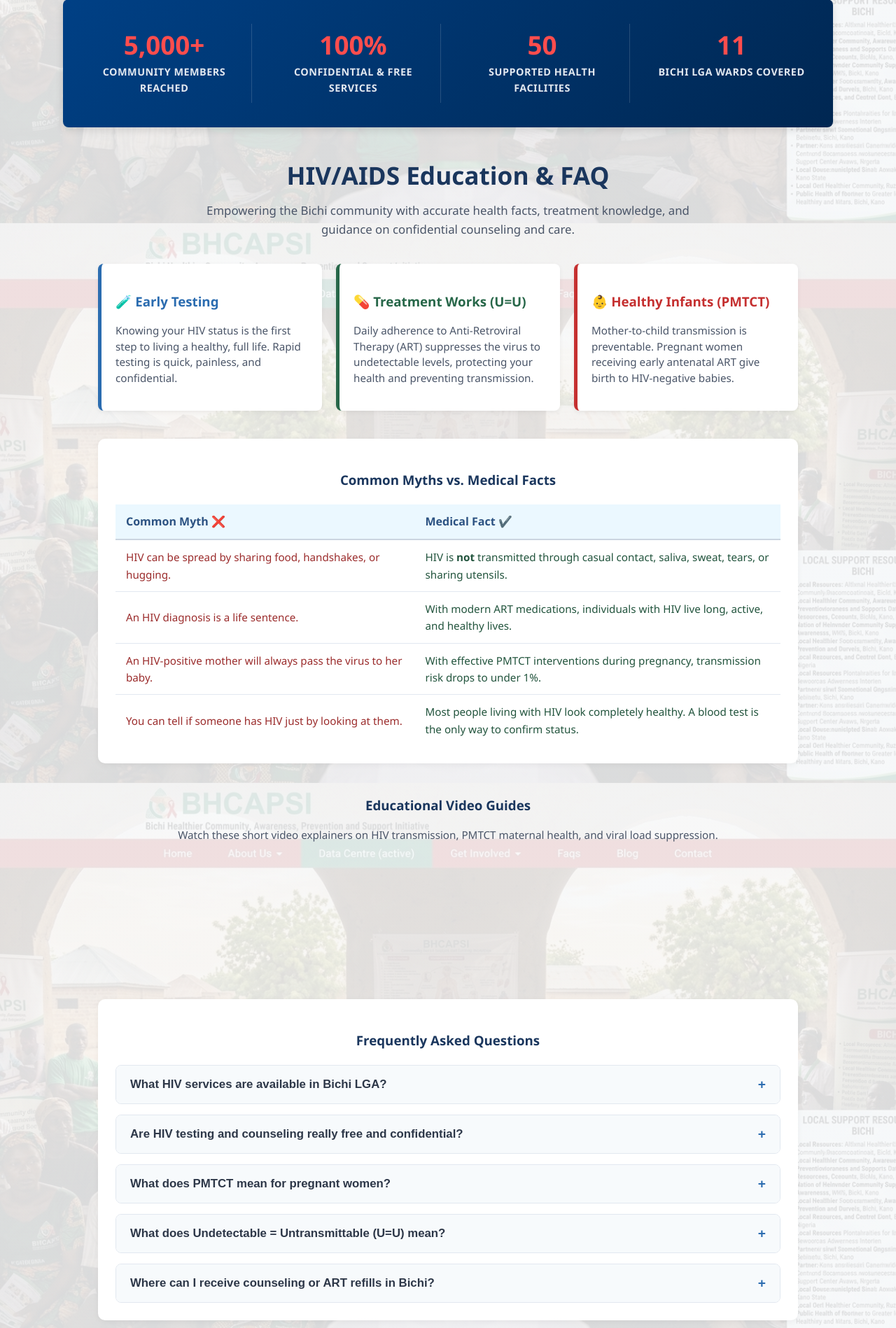
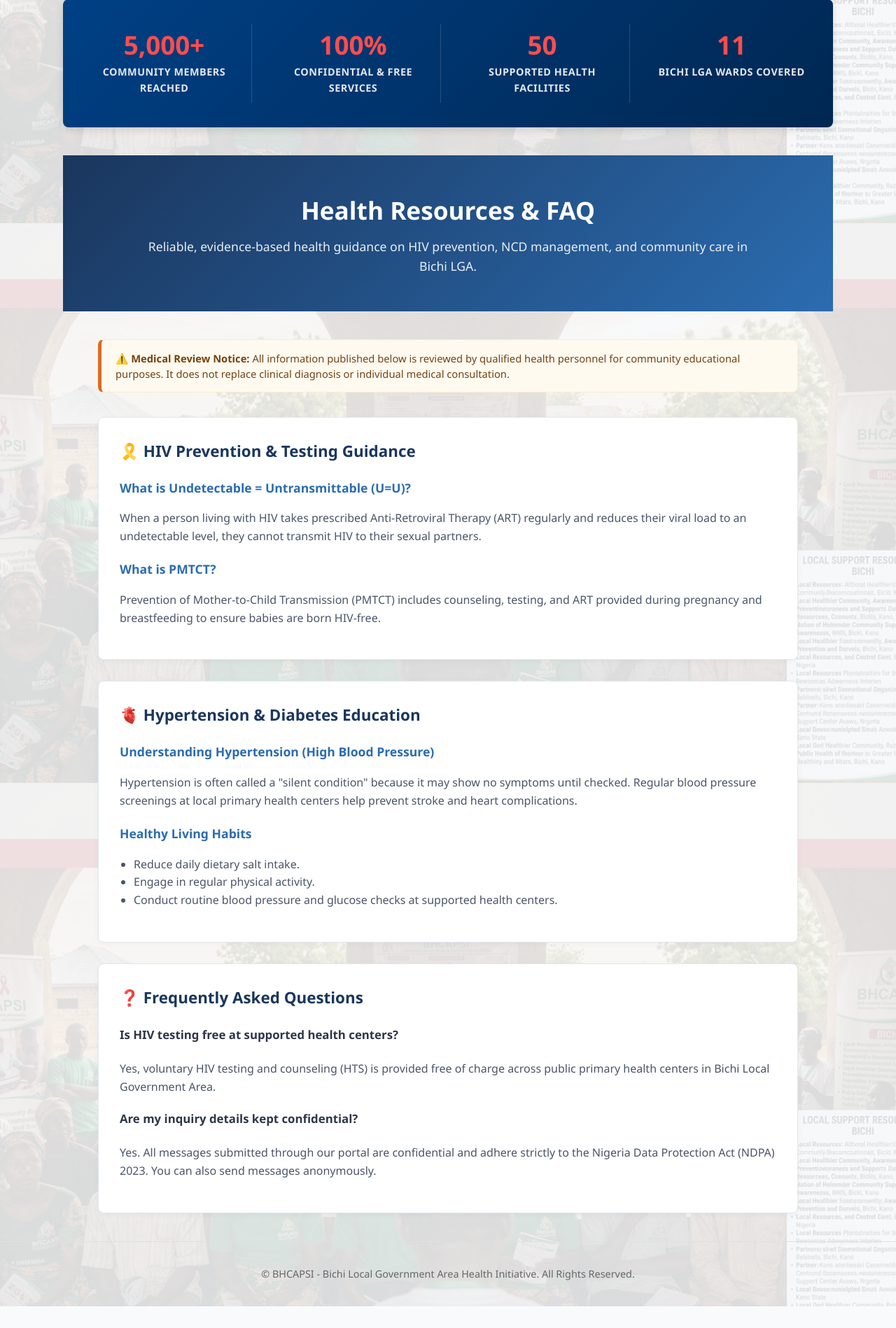
Before and after one commit to ahmadmukhtar6727/Bichi_HCAPSI, a Flask app: page /resources in a window 1280 px wide. Shown: the part 481-2379 px from the top of the page at 70% size. After the commit the page ends 2348 px from the top, so only its background shows below. Run offline with Flask 3, Linux system fonts and the light colour scheme.

Commit message:
Add HTML templates for Health Centers directory and Health Resources FAQ

```diff
--- a/templates/resources.html
+++ b/templates/resources.html
@@ -1,131 +1,77 @@
 {% extends "base.html" %}
 
-{% block title %}Educational Resources & FAQ - BHCAPSI{% endblock %}
+{% block title %}Health Resources & FAQ - BHCAPSI{% endblock %}
 
 {% block content %}
-<section class="container" style="max-width: 1000px; margin: 30px auto; padding: 0 15px;">
-
-    <!-- Hero Header -->
-    <div style="text-align: center; margin-bottom: 35px;">
-        <h2 style="color: #1a365d; font-size: 2.2rem; margin-bottom: 10px;">HIV/AIDS Education & FAQ</h2>
-        <p style="color: #4a5568; max-width: 720px; margin: 0 auto; font-size: 1.05rem; line-height: 1.6;">
-            Empowering the Bichi community with accurate health facts, treatment knowledge, and guidance on confidential counseling and care.
+<!-- Header Banner -->
+<section style="background: linear-gradient(135deg, #1a365d 0%, #2b6cb0 100%); color: #ffffff; padding: 50px 20px; text-align: center;">
+    <div style="max-width: 900px; margin: 0 auto;">
+        <h1 style="font-size: 2.2rem; margin: 0 0 10px 0;">Health Resources & FAQ</h1>
+        <p style="font-size: 1.1rem; opacity: 0.9; margin: 0;">
+            Reliable, evidence-based health guidance on HIV prevention, NCD management, and community care in Bichi LGA.
         </p>
     </div>
+</section>
 
-    <!-- Quick Info Banner: Core Facts -->
-    <div style="display: grid; grid-template-columns: repeat(auto-fit, minmax(280px, 1fr)); gap: 20px; margin-bottom: 40px;">
-        <div style="background: #ffffff; border-left: 5px solid #2b6cb0; border-radius: 8px; padding: 20px; box-shadow: 0 2px 6px rgba(0,0,0,0.06);">
-            <h3 style="color: #2b6cb0; margin-bottom: 8px;">🧪 Early Testing</h3>
-            <p style="color: #4a5568; font-size: 0.95rem; line-height: 1.5;">
-                Knowing your HIV status is the first step to living a healthy, full life. Rapid testing is quick, painless, and confidential.
+<section class="container" style="max-width: 1000px; margin: 40px auto; padding: 0 15px;">
+
+    <!-- Medical Review & Verification Disclaimer Banner -->
+    <div style="background: #fffaf0; border: 1px solid #feebc8; border-left: 5px solid #dd6b20; padding: 15px 20px; border-radius: 8px; margin-bottom: 35px; color: #744210; font-size: 0.92rem; line-height: 1.5;">
+        <strong>⚠️ Medical Review Notice:</strong> All information published below is reviewed by qualified health personnel for community educational purposes. It does not replace clinical diagnosis or individual medical consultation.
+    </div>
+
+    <!-- Category 1: HIV Prevention & Testing -->
+    <div style="background: #ffffff; border: 1px solid #e2e8f0; border-radius: 8px; padding: 30px; margin-bottom: 30px; box-shadow: 0 2px 8px rgba(0,0,0,0.04);">
+        <h2 style="color: #1a365d; font-size: 1.4rem; margin-top: 0;">🎗️ HIV Prevention & Testing Guidance</h2>
+
+        <div style="margin-top: 20px;">
+            <h3 style="color: #2b6cb0; font-size: 1.1rem;">What is Undetectable = Untransmittable (U=U)?</h3>
+            <p style="color: #4a5568; line-height: 1.6;">
+                When a person living with HIV takes prescribed Anti-Retroviral Therapy (ART) regularly and reduces their viral load to an undetectable level, they cannot transmit HIV to their sexual partners.
             </p>
-        </div>
 
-        <div style="background: #ffffff; border-left: 5px solid #276749; border-radius: 8px; padding: 20px; box-shadow: 0 2px 6px rgba(0,0,0,0.06);">
-            <h3 style="color: #276749; margin-bottom: 8px;">💊 Treatment Works (U=U)</h3>
-            <p style="color: #4a5568; font-size: 0.95rem; line-height: 1.5;">
-                Daily adherence to Anti-Retroviral Therapy (ART) suppresses the virus to undetectable levels, protecting your health and preventing transmission.
-            </p>
-        </div>
-
-        <div style="background: #ffffff; border-left: 5px solid #c53030; border-radius: 8px; padding: 20px; box-shadow: 0 2px 6px rgba(0,0,0,0.06);">
-            <h3 style="color: #c53030; margin-bottom: 8px;">👶 Healthy Infants (PMTCT)</h3>
-            <p style="color: #4a5568; font-size: 0.95rem; line-height: 1.5;">
-                Mother-to-child transmission is preventable. Pregnant women receiving early antenatal ART give birth to HIV-negative babies.
+            <h3 style="color: #2b6cb0; font-size: 1.1rem; margin-top: 20px;">What is PMTCT?</h3>
+            <p style="color: #4a5568; line-height: 1.6;">
+                Prevention of Mother-to-Child Transmission (PMTCT) includes counseling, testing, and ART provided during pregnancy and breastfeeding to ensure babies are born HIV-free.
             </p>
         </div>
     </div>
 
-    <!-- Section: Myths vs. Facts Table -->
-    <div style="background: #ffffff; border-radius: 10px; padding: 25px; box-shadow: 0 2px 8px rgba(0,0,0,0.05); margin-bottom: 45px;">
-        <h3 style="color: #1a365d; margin-bottom: 20px; text-align: center;">Common Myths vs. Medical Facts</h3>
+    <!-- Category 2: Non-Communicable Diseases (NCDs) -->
+    <div style="background: #ffffff; border: 1px solid #e2e8f0; border-radius: 8px; padding: 30px; margin-bottom: 30px; box-shadow: 0 2px 8px rgba(0,0,0,0.04);">
+        <h2 style="color: #1a365d; font-size: 1.4rem; margin-top: 0;">🫀 Hypertension & Diabetes Education</h2>
 
-        <div style="overflow-x: auto;">
-            <table style="width: 100%; border-collapse: collapse; text-align: left;">
-                <thead>
-                    <tr style="background-color: #ebf8ff; color: #2c5282; border-bottom: 2px solid #cbd5e0;">
-                        <th style="padding: 12px 15px; width: 45%;">Common Myth ❌</th>
-                        <th style="padding: 12px 15px; width: 55%;">Medical Fact ✔️</th>
-                    </tr>
-                </thead>
-                <tbody style="color: #2d3748; font-size: 0.95rem;">
-                    <tr style="border-bottom: 1px solid #e2e8f0;">
-                        <td style="padding: 12px 15px; color: #9b2c2c; font-weight: 500;">HIV can be spread by sharing food, handshakes, or hugging.</td>
-                        <td style="padding: 12px 15px; color: #22543d;">HIV is <strong>not</strong> transmitted through casual contact, saliva, sweat, tears, or sharing utensils.</td>
-                    </tr>
-                    <tr style="border-bottom: 1px solid #e2e8f0;">
-                        <td style="padding: 12px 15px; color: #9b2c2c; font-weight: 500;">An HIV diagnosis is a life sentence.</td>
-                        <td style="padding: 12px 15px; color: #22543d;">With modern ART medications, individuals with HIV live long, active, and healthy lives.</td>
-                    </tr>
-                    <tr style="border-bottom: 1px solid #e2e8f0;">
-                        <td style="padding: 12px 15px; color: #9b2c2c; font-weight: 500;">An HIV-positive mother will always pass the virus to her baby.</td>
-                        <td style="padding: 12px 15px; color: #22543d;">With effective PMTCT interventions during pregnancy, transmission risk drops to under 1%.</td>
-                    </tr>
-                    <tr>
-                        <td style="padding: 12px 15px; color: #9b2c2c; font-weight: 500;">You can tell if someone has HIV just by looking at them.</td>
-                        <td style="padding: 12px 15px; color: #22543d;">Most people living with HIV look completely healthy. A blood test is the only way to confirm status.</td>
-                    </tr>
-                </tbody>
-            </table>
+        <div style="margin-top: 20px;">
+            <h3 style="color: #2b6cb0; font-size: 1.1rem;">Understanding Hypertension (High Blood Pressure)</h3>
+            <p style="color: #4a5568; line-height: 1.6;">
+                Hypertension is often called a "silent condition" because it may show no symptoms until checked. Regular blood pressure screenings at local primary health centers help prevent stroke and heart complications.
+            </p>
+
+            <h3 style="color: #2b6cb0; font-size: 1.1rem; margin-top: 20px;">Healthy Living Habits</h3>
+            <ul style="color: #4a5568; line-height: 1.6; padding-left: 20px;">
+                <li>Reduce daily dietary salt intake.</li>
+                <li>Engage in regular physical activity.</li>
+                <li>Conduct routine blood pressure and glucose checks at supported health centers.</li>
+            </ul>
         </div>
     </div>
 
-    <!-- Video Explainer Section -->
-    <div style="margin-bottom: 45px;">
-        <h3 style="color: #1a365d; margin-bottom: 15px; text-align: center;">Educational Video Guides</h3>
-        <p style="text-align: center; color: #4a5568; margin-bottom: 20px; font-size: 0.95rem;">
-            Watch these short video explainers on HIV transmission, PMTCT maternal health, and viral load suppression.
-        </p>
-        <Carousel>
-            <Video source="youtube" query="HIV awareness transmission prevention counseling explainers" count="3"/>
-        </Carousel>
-    </div>
+    <!-- Category 3: Frequently Asked Health Questions -->
+    <div style="background: #ffffff; border: 1px solid #e2e8f0; border-radius: 8px; padding: 30px; margin-bottom: 30px; box-shadow: 0 2px 8px rgba(0,0,0,0.04);">
+        <h2 style="color: #1a365d; font-size: 1.4rem; margin-top: 0;">❓ Frequently Asked Questions</h2>
 
-    <!-- Section: Accordion FAQ -->
-    <div style="background: #ffffff; border-radius: 10px; padding: 25px; box-shadow: 0 2px 8px rgba(0,0,0,0.05); margin-bottom: 30px;">
-        <h3 style="color: #1a365d; margin-bottom: 20px; text-align: center;">Frequently Asked Questions</h3>
+        <div style="margin-top: 20px;">
+            <h4 style="color: #2d3748; font-size: 1.05rem;">Is HIV testing free at supported health centers?</h4>
+            <p style="color: #4a5568; line-height: 1.6;">
+                Yes, voluntary HIV testing and counseling (HTS) is provided free of charge across public primary health centers in Bichi Local Government Area.
+            </p>
 
-        <div style="display: flex; flex-direction: column; gap: 15px;">
-            {% for faq in faqs %}
-            <div style="border: 1px solid #e2e8f0; border-radius: 8px; overflow: hidden;">
-                <button onclick="toggleFaq(this)" style="width: 100%; text-align: left; background: #f7fafc; padding: 16px 20px; font-size: 1.05rem; font-weight: 600; color: #2d3748; border: none; cursor: pointer; display: flex; justify-content: space-between; align-items: center; transition: background 0.2s;">
-                    <span>{{ faq.question }}</span>
-                    <span class="faq-icon" style="font-size: 1.2rem; color: #2b6cb0;">+</span>
-                </button>
-                <div class="faq-answer" style="display: none; padding: 18px 20px; background: #ffffff; border-top: 1px solid #edf2f7; color: #4a5568; line-height: 1.6; font-size: 0.98rem;">
-                    {{ faq.answer }}
-                </div>
-            </div>
-            {% endfor %}
+            <h4 style="color: #2d3748; font-size: 1.05rem; margin-top: 20px;">Are my inquiry details kept confidential?</h4>
+            <p style="color: #4a5568; line-height: 1.6;">
+                Yes. All messages submitted through our portal are confidential and adhere strictly to the Nigeria Data Protection Act (NDPA) 2023. You can also send messages anonymously.
+            </p>
         </div>
     </div>
 
-    <!-- Call to Action Banner -->
-    <div style="background: linear-gradient(135deg, #1a365d, #2b6cb0); color: #ffffff; text-align: center; padding: 30px 20px; border-radius: 10px; margin-top: 30px;">
-        <h3 style="margin-bottom: 10px; font-size: 1.5rem;">Have questions or need confidential support?</h3>
-        <p style="margin-bottom: 20px; opacity: 0.9;">Reach out through our secure channel or visit a local facility in Bichi LGA.</p>
-        <a href="{{ url_for('contact') }}" style="background: #ffffff; color: #1a365d; font-weight: bold; padding: 12px 25px; border-radius: 6px; text-decoration: none; display: inline-block;">Contact Us Confidentially</a>
-    </div>
-
 </section>
-
-<!-- Accordion Toggle JavaScript -->
-<script>
-function toggleFaq(button) {
-    const answer = button.nextElementSibling;
-    const icon = button.querySelector('.faq-icon');
-    const isVisible = answer.style.display === "block";
-
-    // Close all open answers
-    document.querySelectorAll('.faq-answer').forEach(el => el.style.display = 'none');
-    document.querySelectorAll('.faq-icon').forEach(el => el.textContent = '+');
-
-    // Toggle current selection
-    if (!isVisible) {
-        answer.style.display = "block";
-        icon.textContent = "−";
-    }
-}
-</script>
 {% endblock %}
```
Also changed, not shown: templates/centers.html (added, +71 -0 lines).
